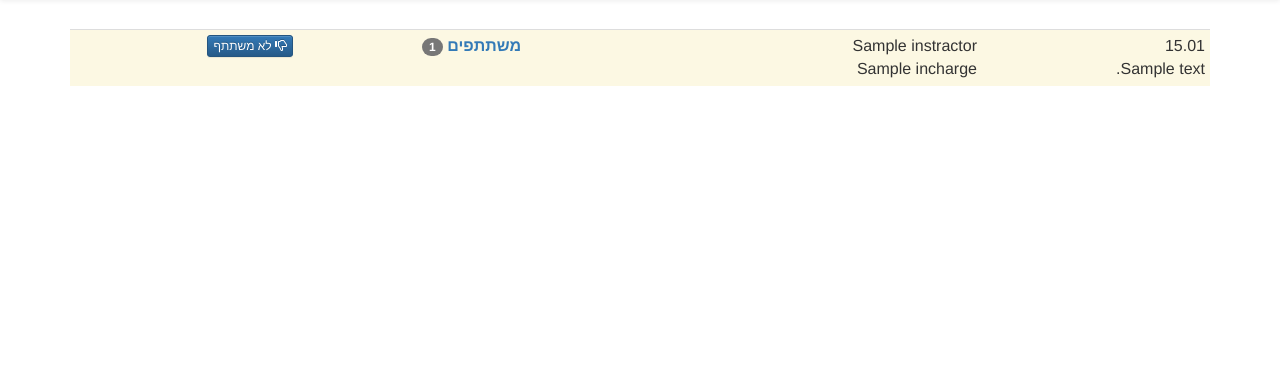
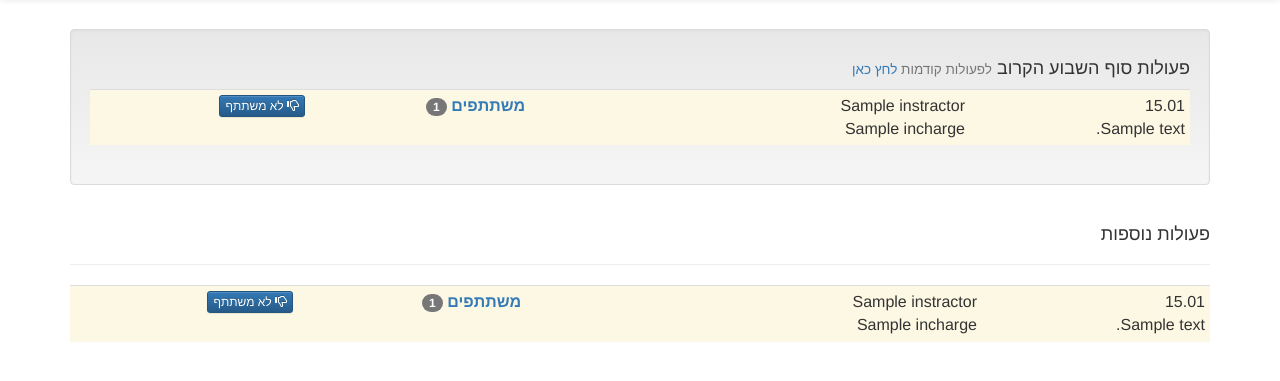
Before and after one commit to ngetter/operations, a Flask app: template templates/main.html in a window 1280 px wide. Shown: the part 51-432 px from the top of the page. Run offline with Flask 2, Linux system fonts and the light colour scheme; the template is opened without the code that fills it: most values are stand-ins (such as "Sample title", 1, 10 or a date in 2020); some libraries are stand-ins or nearby versions.

Commit message:
next two operations

```diff
--- a/registration.py
+++ b/registration.py
@@ -9,7 +9,7 @@ from wtforms.validators import DataRequired, Email
 
 from hashlib import sha224
 from json import dumps
-import time
+from datetime import datetime
 import requests
 import random
 import string
@@ -55,7 +55,7 @@ def index():
             return redirect(url_for('logout'))
 
         col = mdb['operations']
-        l = list(col.find().sort("date",1).limit(12))
+        l = list(col.find({'date':{'$gte':datetime.now(None)}}).sort("date",1).limit(12))
         return render_template('main.html', l=l, user=r)
     else:
         return redirect(url_for('register'))
--- a/templates/main.html
+++ b/templates/main.html
@@ -54,10 +54,36 @@
     </div>
   </div>
 </div>
+<div class="well">
 
+<h4>פעולות סוף השבוע הקרוב&nbsp;<small>לפעולות קודמות&nbsp;<a href="">לחץ כאן</a></small></h4>
 
 <table class='table table-striped table-condensed' >
-    {% for k in l %}
+    {% for k in l[0:2] %}
+    {% if k.participate %}
+        {% if user.username not in k.participate  %}
+            {% set buttonStatus = {'buttonClass':'btn-primary','buttonCaption':'לא משתתף', 'rowClass':'warning', 'glyph':'glyphicon-thumbs-down'} %}
+        {% else %}
+            {% set buttonStatus = {'buttonClass':'btn-success','buttonCaption':'משתתף', 'rowClass':'success', 'glyph':'glyphicon-thumbs-up'} %}
+        {% endif %}
+    {% else %}
+        {% set buttonStatus = {'buttonClass':'btn-primary','buttonCaption':'לא משתתף', 'rowClass':'warning', 'glyph':'glyphicon-thumbs-down'} %}
+    {% endif %}
+
+    <tr class='{{ buttonStatus.rowClass }}' id='{{ k._id }}'>
+        <td width="20%">{{ k['date'].strftime('%d.%m') }}<br>{{ k['comment'] }}</td>
+        <td class=' hidden-xs ' width='40%'><span>{{ k['instractor'] }}</span><br/><span>{{ k['incharge'] }}</span></td>
+        <td><a id="modal_a_{{ k['_id'] }}" class="modal-list" data-toggle="modal" data-target="#modal" href="participants/{{ k['_id'] }}"><strong>משתתפים&nbsp;<span id='length_{{ k._id }}' class="badge badge-primary">{{ k['participate']|length }}</span></a></td>
+        <td width="20%"><button type="button" class="btn {{ buttonStatus.buttonClass }} btn-xs btn-arrival" data-id="{{ k['_id'] }}"><span class="glyphicon {{ buttonStatus.glyph }}"></span>&nbsp;{{ buttonStatus.buttonCaption }}</button></td>
+    </tr>
+    {% endfor %}
+</table>
+</div>
+<div class="page-header">
+<h4>פעולות נוספות</h4>
+</div>
+<table class='table table-striped table-condensed' >
+    {% for k in l[3:] %}
     {% if k.participate %}
         {% if user.username not in k.participate  %}
             {% set buttonStatus = {'buttonClass':'btn-primary','buttonCaption':'לא משתתף', 'rowClass':'warning', 'glyph':'glyphicon-thumbs-down'} %}
```
